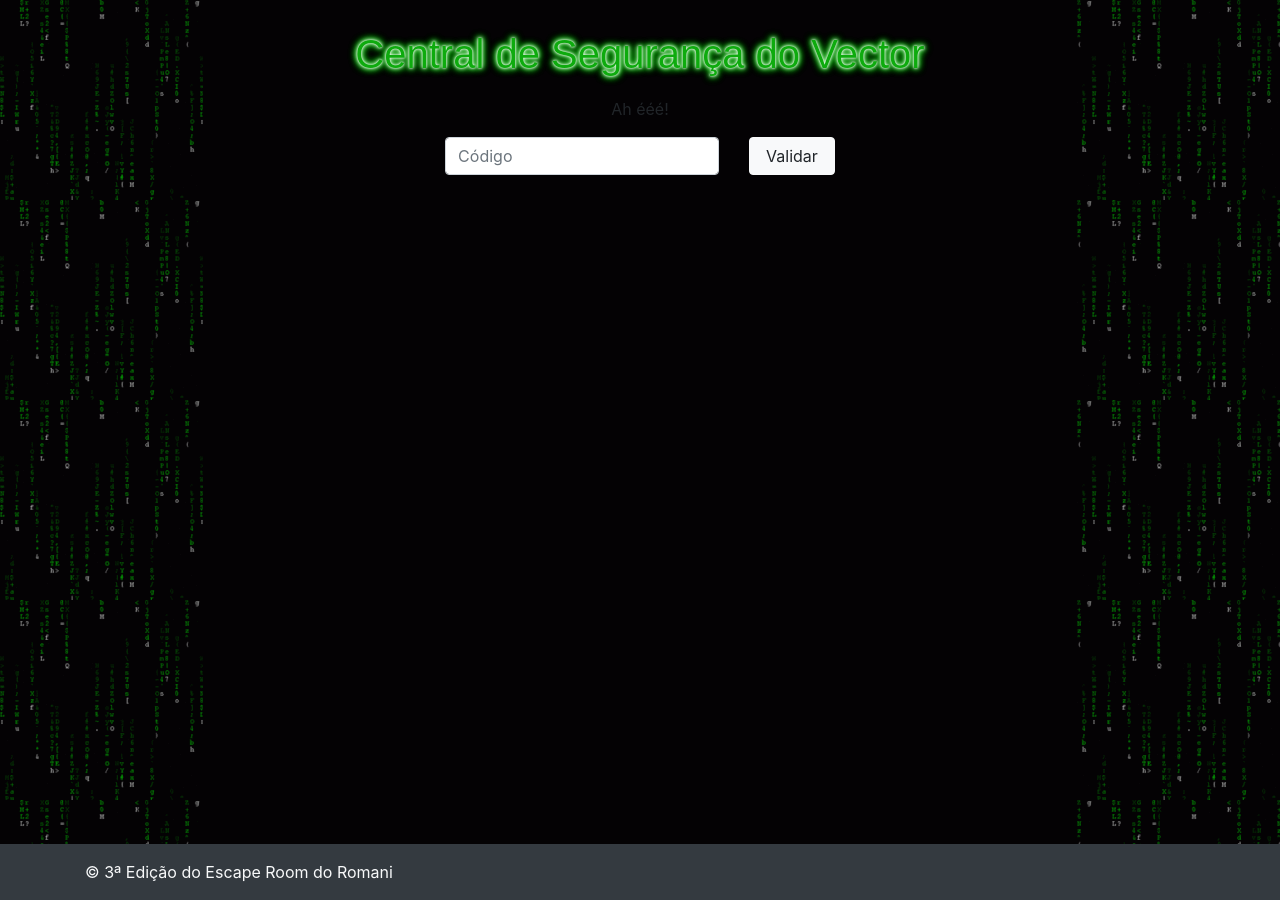
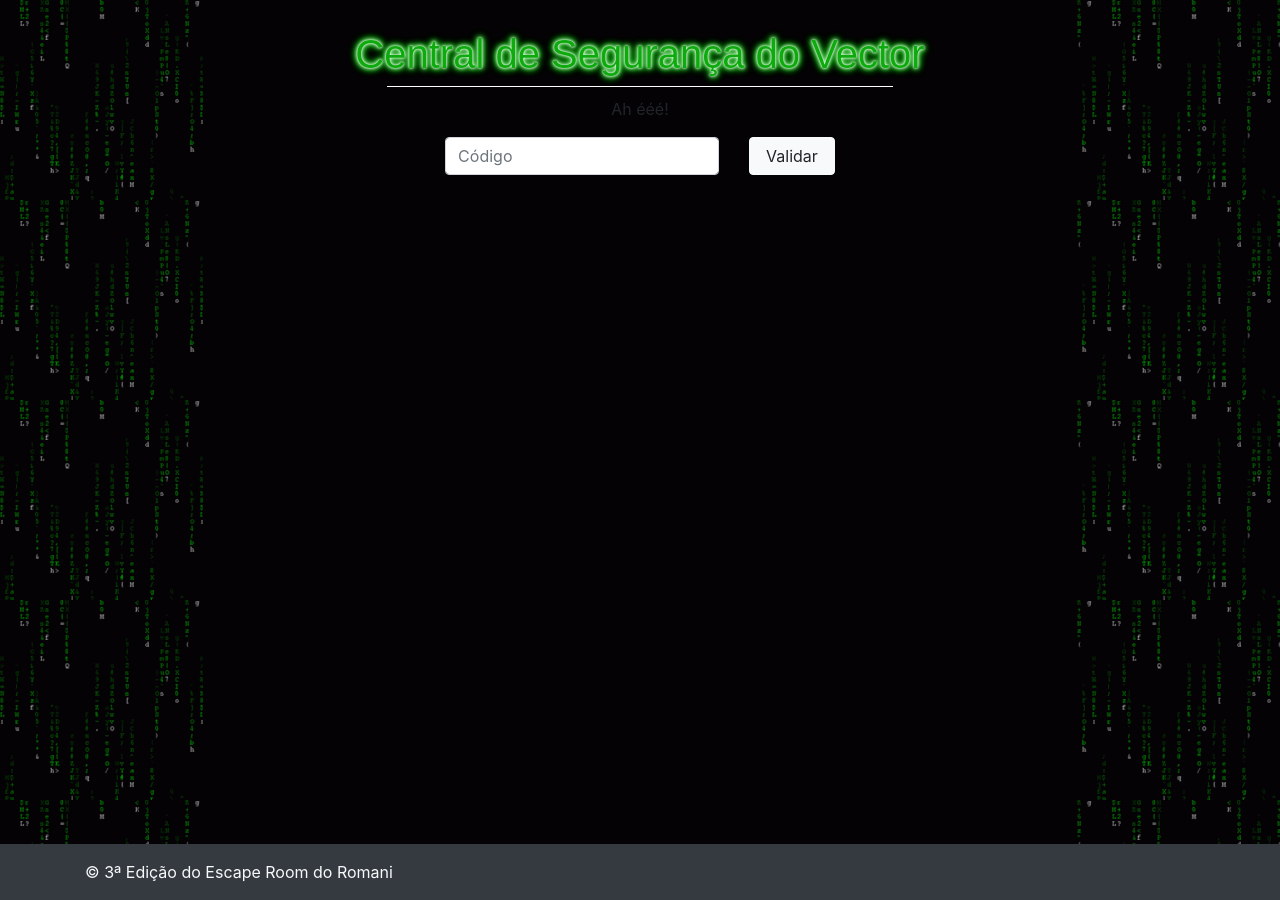
Before and after one commit to sacaia/sacaia.github.io, a Jekyll site: the page index.html, which Jekyll copies as it is, in a window 1280 px wide. Built offline with Jekyll 4.4.1, drawn with Linux system fonts in a browser that asks for light colours.

Commit message:
detalhes

```diff
--- a/assets/css/style.css
+++ b/assets/css/style.css
@@ -40,6 +40,14 @@ footer {
   background-color: #343a40;
 }
 
+.hr-white {
+  border: 0;
+  height: 1px;
+  background: white;
+  margin: auto;
+  width: 60%;
+}
+
 .text-green {
   color: #0eab0e;
   /* Text color */
--- a/index.html
+++ b/index.html
@@ -25,7 +25,7 @@
         </div>
         <div class="col-8 bgimg">
             <h1 class="center-text text-green title-margin">Central de Segurança do Vector</h1>
-            <hr style="margin:auto;width:60%;color:white">
+            <hr class="hr-white">
             <p class="center-text text-light-emphasis" style="margin-top:10px;">Ah ééé!</p>
 
 
```
